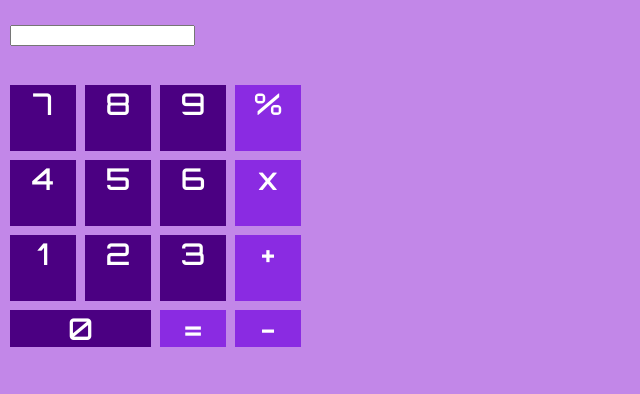
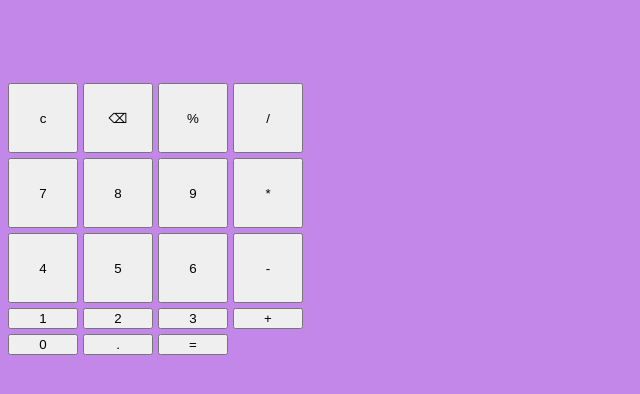
Before and after one commit to laragimenez/Calculadora_practica, a plain HTML site: page index.html in a window 1280 px wide. Shown: the whole page, without its empty margins (0-640 px from the left). Drawn offline with Linux system fonts and the light colour scheme.

Commit message:
Modificacion de la calculadora

```diff
--- a/index.html
+++ b/index.html
@@ -9,28 +9,32 @@
     <link rel="preconnect" href="https://fonts.googleapis.com">
     <link rel="preconnect" href="https://fonts.gstatic.com" crossorigin>
     <link href="https://fonts.googleapis.com/css2?family=Montserrat&family=Orbitron:wght@500&display=swap" rel="stylesheet">
+    <script src="js/main.js" defer></script>
 </head>
 <body>
 
     <div class="calculadora">
-        <div class="resultado">
-            <input type="text">
-        </div>
-        <div class="numero">7</div>
-        <div class="numero">8</div>
-        <div class="numero">9</div>
-        <div class="operador">%</div>
-        <div class="numero">4</div>
-        <div class="numero">5</div>
-        <div class="numero">6</div>
-        <div class="operador">x</div>
-        <div class="numero">1</div>
-        <div class="numero">2</div>
-        <div class="numero">3</div>
-        <div class="operador">+</div>
-        <div class="numero cero">0</div>
-        <div class="operador">=</div>
-        <div class="operador">-</div>
+        <div class="resultado"></div>
+        <button id="c" class="btn CE">c</button>
+        <button id="borrar" class="btn">⌫</button>
+        <button class="btn">%</button>
+        <button class="btn">/</button>
+        <button class="btn">7</button>
+        <button class="btn">8</button>
+        <button class="btn">9</button>
+        <button class="btn">*</button>
+        <button class="btn">4</button>
+        <button class="btn">5</button>
+        <button class="btn">6</button>
+        <button class="btn">-</button>
+        <button class="btn">1</button>
+        <button class="btn">2</button>
+        <button class="btn">3</button>
+        <button class="btn">+</button>
+        <button id= "cero" class="btn cero">0</button>
+        <button class="btn">.</button>
+        <button id= "igual" class="btn">=</button>
+
 
     </div>
 </body>
```
